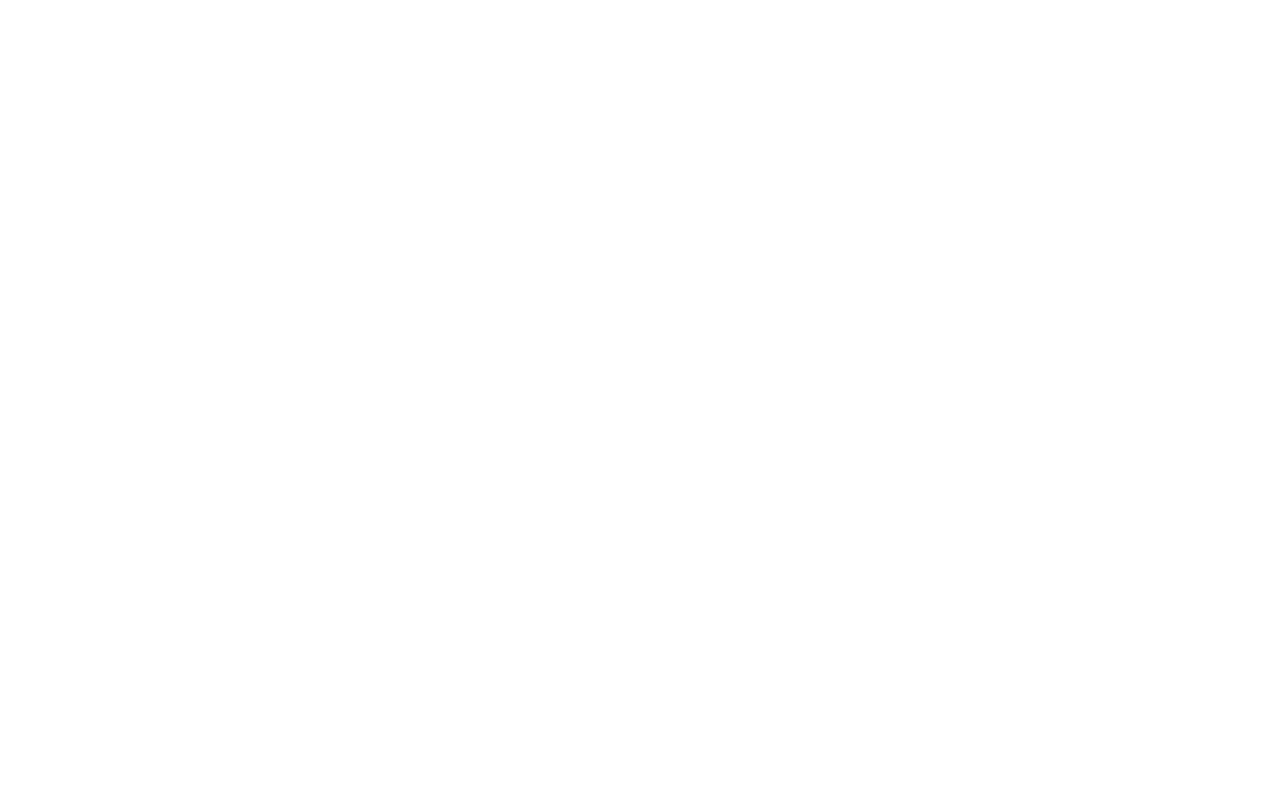
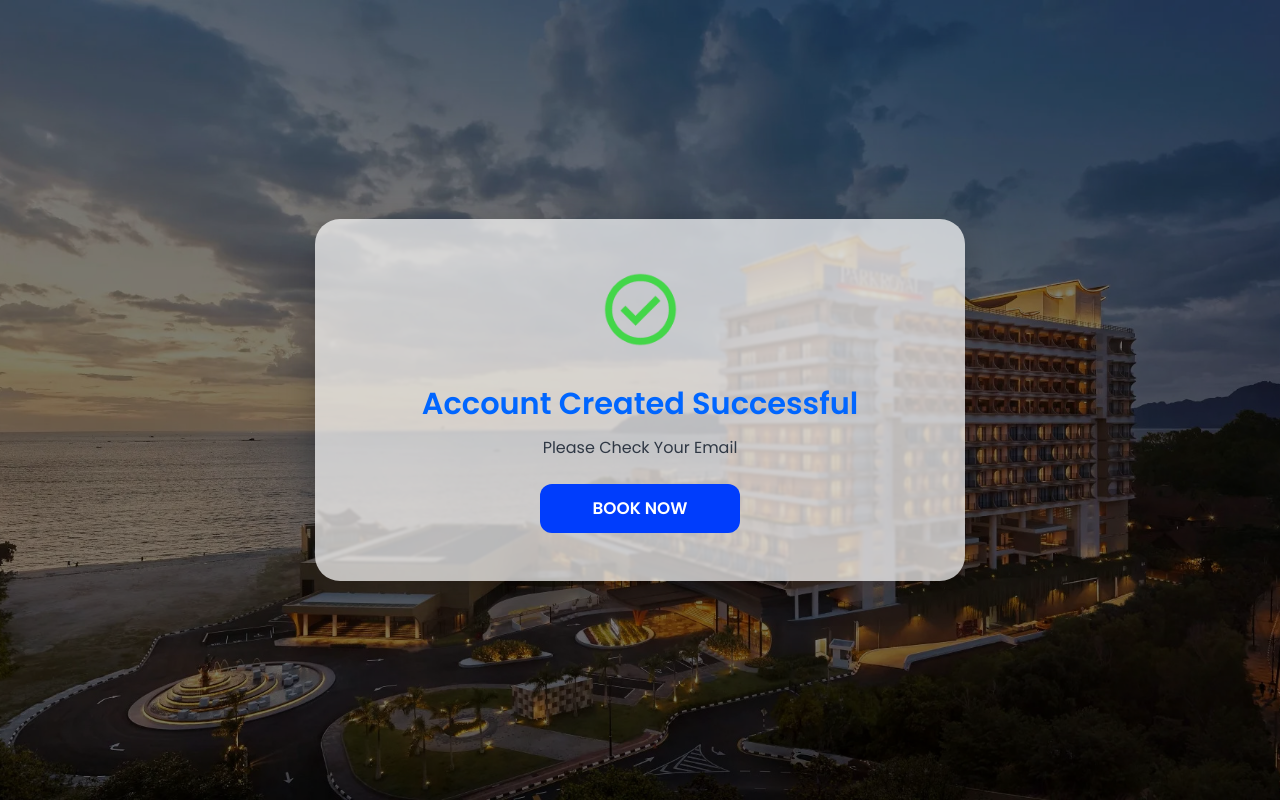
Before and after one commit to GilangDafa10/atlanz-hotels, a Vue app in the folder frontend/: page /Confirmation in a window 1280 px wide. Before the commit this address had no page. Built offline with nearby package versions, Linux system fonts and the light colour scheme.

Commit message:
odiganteng

```diff
--- a/frontend/src/auth/Confirmation.vue
+++ b/frontend/src/auth/Confirmation.vue
@@ -2,15 +2,17 @@
   <div class="confirmation-page">
     <div class="overlay">
       <div class="confirmation-container">
-        <!-- Logo di atas -->
-        <!-- <img src="@/assets/Logo Atlanz 2.png" alt="Atlanz Logo" class="logo" /> -->
 
-        <!-- Centang di tengah -->
         <img src="@/assets/check_circle.png" alt="Success" class="check-icon" />
 
-        <!-- Tulisan -->
         <h1>Account Created Successful</h1>
         <p>Please Check Your Email</p>
+
+        <!-- BUTTON LOGIN -->
+        <button class="login-btn" @click="$router.push('/Rooms')">
+          BOOK NOW
+        </button>
+
       </div>
     </div>
   </div>
@@ -49,7 +51,6 @@ export default {
   align-items: center;
 }
 
-
 .confirmation-container {
   background: rgba(255, 255, 255, 0.7);
   backdrop-filter: blur(1px);
@@ -68,21 +69,12 @@ export default {
   justify-content: center;
 }
 
-
-.logo {
-  width: 190px;
-  margin-bottom: 1.8rem;
-  display: block;
-}
-
-
 .check-icon {
   width: 85px;
   height: 85px;
   object-fit: contain;
   margin-bottom: 1.8rem;
 }
-
 
 h1 {
   font-size: 1.9rem;
@@ -91,25 +83,36 @@ h1 {
   font-weight: 600;
 }
 
-
 p {
   font-size: 1rem;
   color: #1f2937;
   opacity: 0.9;
+  margin-bottom: 1.5rem;
 }
 
+/* BUTTON LOGIN STYLE */
+.login-btn {
+  background: #003DFC;
+  color: white;
+  border: none;
+  padding: 12px 32px;
+  font-size: 1.05rem;
+  font-weight: 600;
+  border-radius: 12px;
+  cursor: pointer;
+  transition: 0.25s ease;
+  width: 200px;
+}
+
+.login-btn:hover {
+  background: #004ccc;
+  transform: translateY(-2px);
+}
 
 @keyframes fadeIn {
-  from {
-    opacity: 0;
-    transform: translateY(12px);
-  }
-  to {
-    opacity: 1;
-    transform: translateY(0);
-  }
+  from { opacity: 0; transform: translateY(12px); }
+  to { opacity: 1; transform: translateY(0); }
 }
-
 
 @media (max-width: 480px) {
   .confirmation-container {
@@ -117,15 +120,9 @@ p {
     width: 90%;
   }
 
-  .logo {
-    width: 130px;
-    margin-bottom: 1.2rem;
-  }
-
   .check-icon {
     width: 65px;
     height: 65px;
-    margin-bottom: 1.2rem;
   }
 
   h1 {
--- a/frontend/src/auth/Login.vue
+++ b/frontend/src/auth/Login.vue
@@ -102,7 +102,7 @@ export default {
         localStorage.setItem("token", res.data.data.token);
 
         alert("Login berhasil, Odi! Anda akan diarahkan...");
-        this.$router.push("/dashboard"); // arahkan ke halaman dashboard
+        this.$router.push("/Confirmation"); // arahkan ke halaman dashboard
       }
       catch (err) {
         this.errorMessage = err.response?.data?.message || "Login gagal!";
--- a/frontend/src/components/Navbar.vue
+++ b/frontend/src/components/Navbar.vue
@@ -4,12 +4,12 @@
       <img src="@/assets/Logo Atlanz white.png" alt="Atlanz Logo" />
     </div>
     <ul class="nav-links">
-      <li><a href="#">Home</a></li>
-      <li><a href="#">Facilities</a></li>
-      <li><a href="#">Rooms</a></li>
+      <li><a href="/">Home</a></li>
+      <li><a href="/">Our Services</a></li>
+      <li><a href="/Rooms">Rooms</a></li>
       <li><a href="#">Contact-us</a></li>
-      <li><a href="#">Book</a></li>
-      <li><a href="#">Login</a></li>
+      <li><a href="/">Book</a></li>
+      <li><a href="/Login">Login</a></li>
     </ul>
   </nav>
 </template>
--- /dev/null
+++ b/frontend/src/pages/Confirmation.vue
@@ -0,0 +1,10 @@
+<template>
+  <MainLayouts>
+    <Confirmation />
+  </MainLayouts>
+</template>
+
+<script setup>
+import MainLayouts from '@/layouts/MainLayouts.vue'
+import Confirmation from '@/auth/Confirmation.vue'
+</script>
--- a/frontend/src/router/index.js
+++ b/frontend/src/router/index.js
@@ -9,6 +9,7 @@ import Profile from "@/pages/Profil.vue";
 import Reservation from "@/pages/Reservation.vue";
 import Login from "@/pages/Login.vue";
 import Register from "@/pages/Register.vue";
+import Confirmation from "@/pages/Confirmation.vue";
 // import About from "../pages/About.vue";
 // import DetailMobil from "../pages/DetailMobil.vue";
 
@@ -53,6 +54,11 @@ const routes = [
         name: "register",
         component: Register,
     },
+    {
+        path: "/Confirmation",
+        name: "confirmation",
+        component: Confirmation,
+    },
     // {
     //     path: "/about",
     //     name: "about",
```
